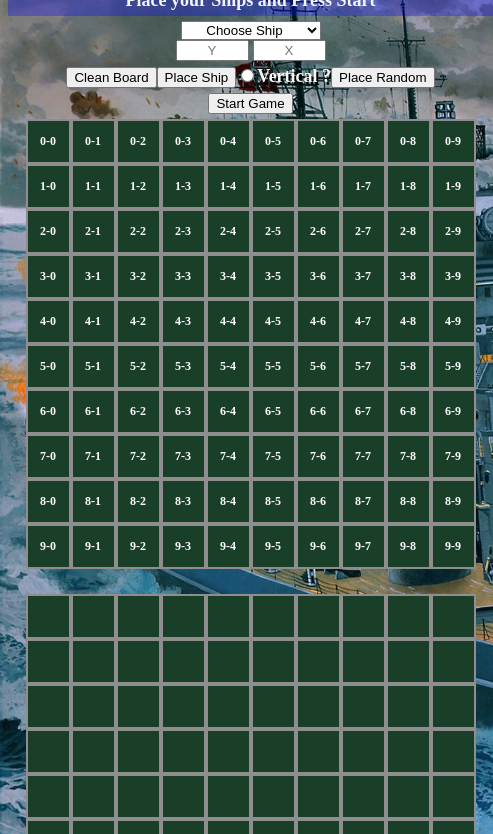
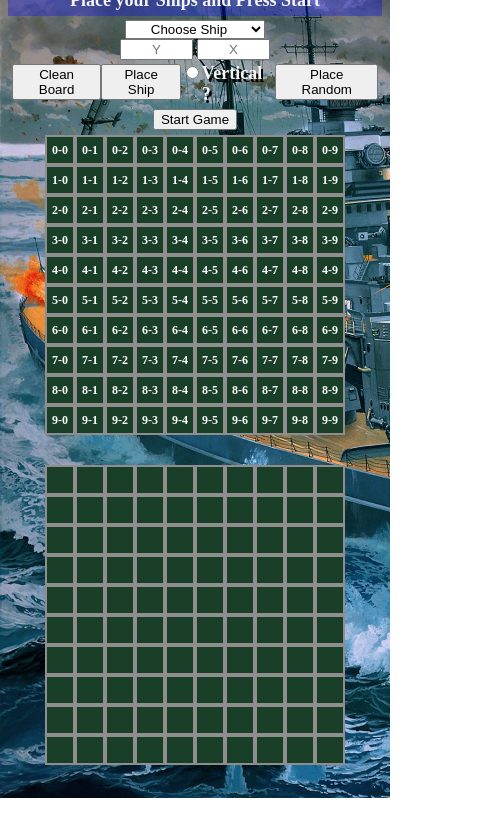
Before and after one commit to MephistoDevelop/battleship, a plain HTML site: page index.html in a window 390 px wide. Shown: the part 55-889 px from the top of the page, 493 px wide, since content can reach past the window. After the commit the page ends 853 px from the top, so only its background shows below. Drawn offline with Linux system fonts and the light colour scheme.

Commit message:
Add responsive design to mobiles

```diff
--- a/styles.css
+++ b/styles.css
@@ -107,26 +107,37 @@ input[type='text'] {
 .row {
   min-width: 485px;
 }
-@media screen and (min-width: 910px) {
+@media screen and (min-width: 901px) {
   .board {
     min-width: 920px;
+    margin: 0 2%;
     grid-template-rows: repeat(10, 10px) !important;
     grid-template-columns: repeat(10, 10px) !important;
   }
 }
-@media screen and (min-width: 500px) and (max-width: 900px) {
+@media screen and (min-width: 600px) and (max-width: 900px) {
   .board {
     grid-template-rows: repeat(10, 10px);
     grid-template-columns: repeat(10, 10px);
     flex-direction: column;
     align-items: center;
   }
+  .grid-container {
+    display: grid;
+  }
 }
-@media screen and (min-width: 0px) and (max-width: 499px) {
+@media screen and (min-width: 0px) and (max-width: 599px) {
   .board {
-    grid-template-rows: repeat(10, 10px) !important;
-    grid-template-columns: repeat(10, 10px) !important;
     flex-direction: column;
     align-items: center;
   }
+  .grid-container {
+    display: grid;
+    grid-template-rows: repeat(10, 30px);
+    grid-template-columns: repeat(10, 30px);
+    margin: 5px 0px 25px 0;
+  }
+  .row {
+    min-width: 280px;
+  }
 }
```
